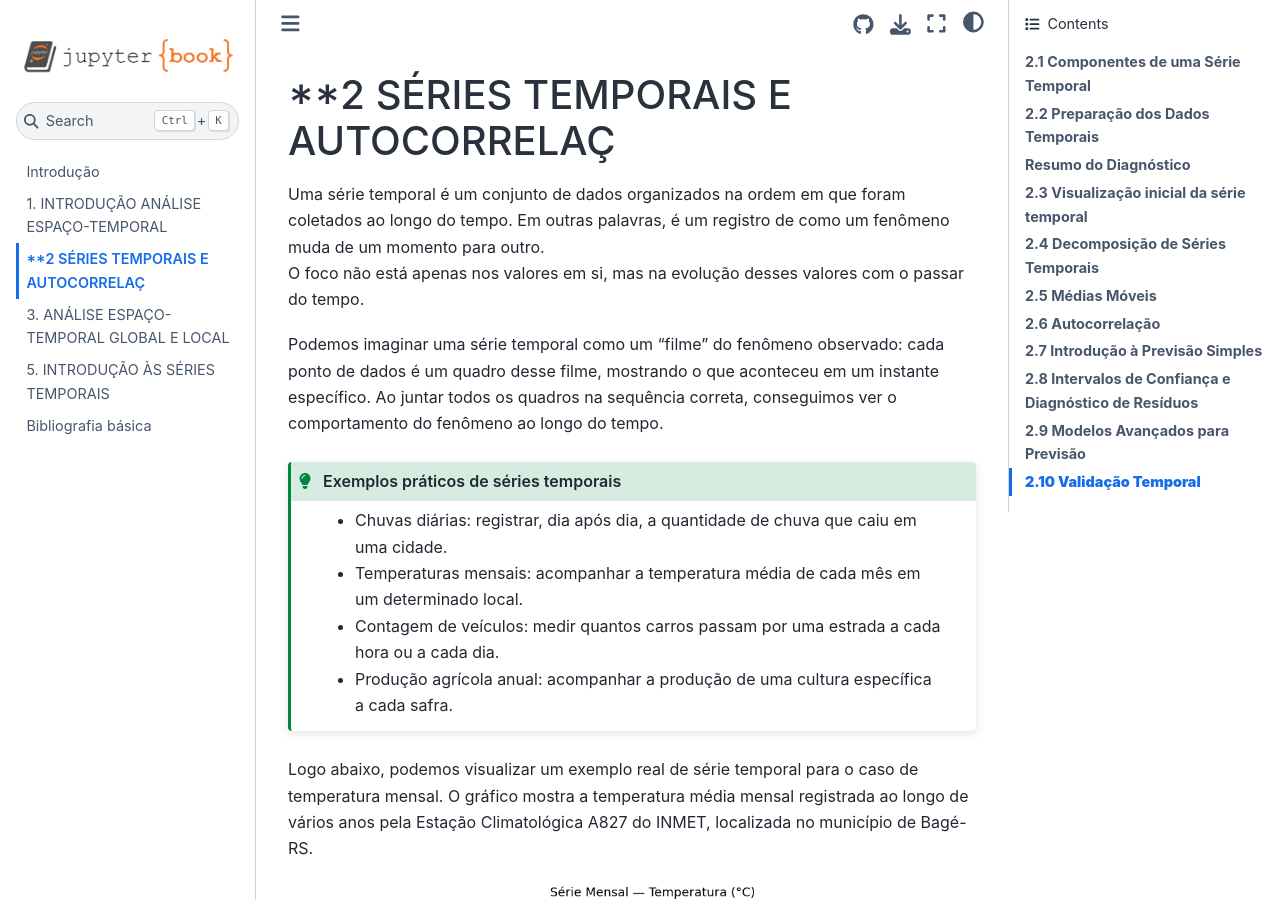
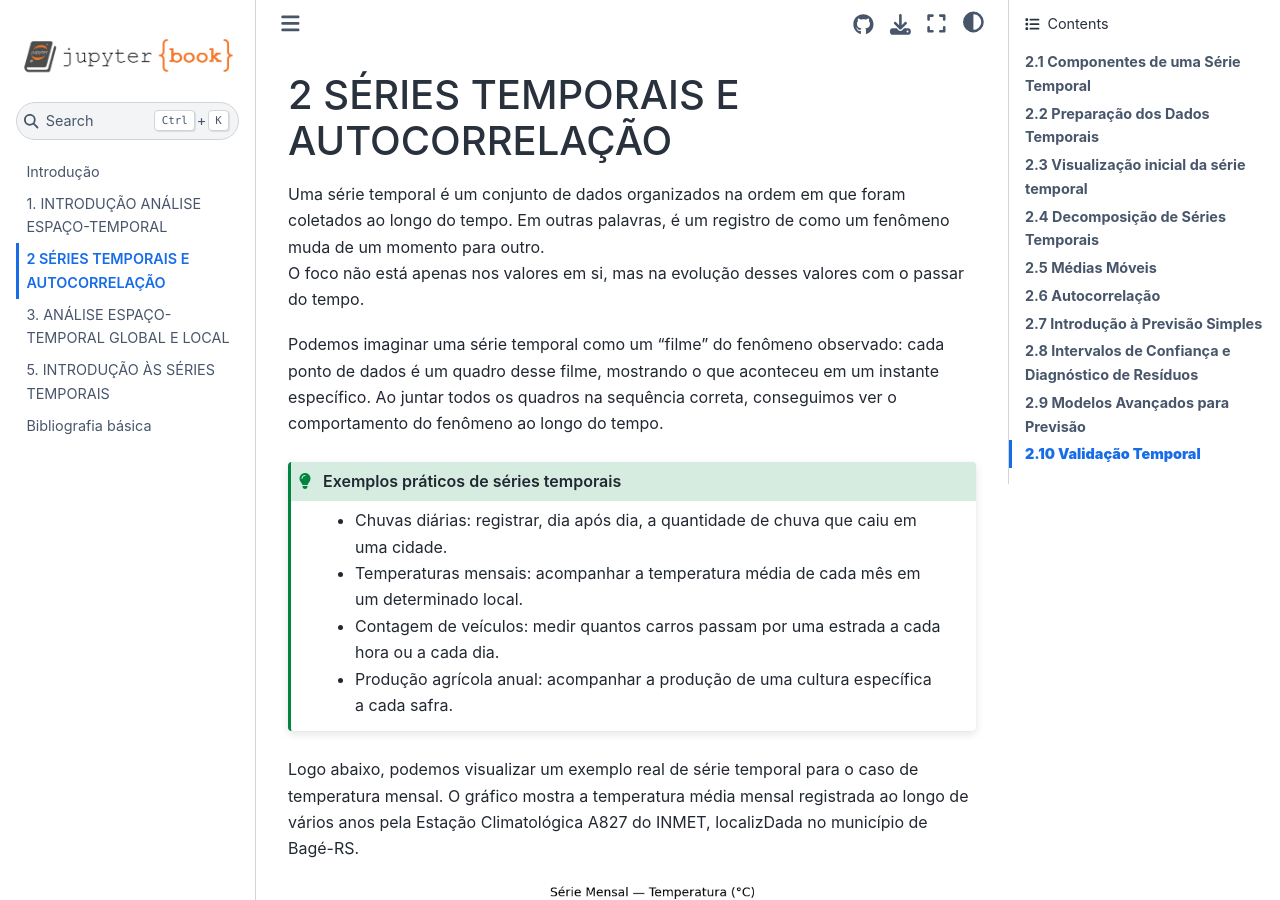
Before and after one commit to Alexandrogschafer/spatio-temporal-data-analysis, a Jupyter Book: the page built from capitulo2.md, in a window 1280 px wide and 900 px high. Built offline with Jupyter Book 1.0.4 settings and Sphinx 7.4.7 and the Sphinx Book theme 1.1.4, drawn with Linux system fonts in a browser that asks for light colours; some of the changed text lies outside the part shown.

Commit message:
Atualiza capítulo 2 e insere aquivos adicionais

````diff
--- a/capitulo2.md
+++ b/capitulo2.md
@@ -13,7 +13,7 @@
 ---
 
 
-# **2 SÉRIES TEMPORAIS E AUTOCORRELAÇ
+# 2 SÉRIES TEMPORAIS E AUTOCORRELAÇÃO
 
 Uma série temporal é um conjunto de dados organizados na ordem em que foram coletados ao longo do tempo. Em outras palavras, é um registro de como um fenômeno muda de um momento para outro.
 O foco não está apenas nos valores em si, mas na evolução desses valores com o passar do tempo.
@@ -29,7 +29,7 @@
 ```
 
 Logo abaixo, podemos visualizar um exemplo real de série temporal para o caso de temperatura mensal.
-O gráfico mostra a temperatura média mensal registrada ao longo de vários anos pela Estação Climatológica A827 do INMET, localizada no município de Bagé-RS.
+O gráfico mostra a temperatura média mensal registrada ao longo de vários anos pela Estação Climatológica A827 do INMET, localizDada no município de Bagé-RS.
 
 ![Figura 1](images/fig2_1.png)
 
@@ -271,7 +271,7 @@
 * **Completude**: não há dados faltantes após a preparação.
 * **Variação**: valores mínimos próximos de 10 °C e máximos próximos de 26 °C.
 
-### **e) Verificação inicial com gráficos simples**
+**e) Verificação inicial com gráficos simples**
 
 Para conhecer melhor os dados, mostramos três visualizações básicas:
 
@@ -318,7 +318,7 @@
 
 *Interpretação:* o boxplot detalha a dispersão mês a mês. Nota-se maior variação em meses de transição (maio, setembro) e valores mais concentrados nos meses de inverno. Alguns outliers podem aparecer, refletindo episódios atípicos de calor ou frio.
 
-## **Resumo do Diagnóstico**
+**Resumo do Diagnóstico**
 
 ```{admonition} Insights do Diagnóstico
 :class: tip
````
Also changed, not shown: other parts of capitulo2.md (+29 -3 lines).
